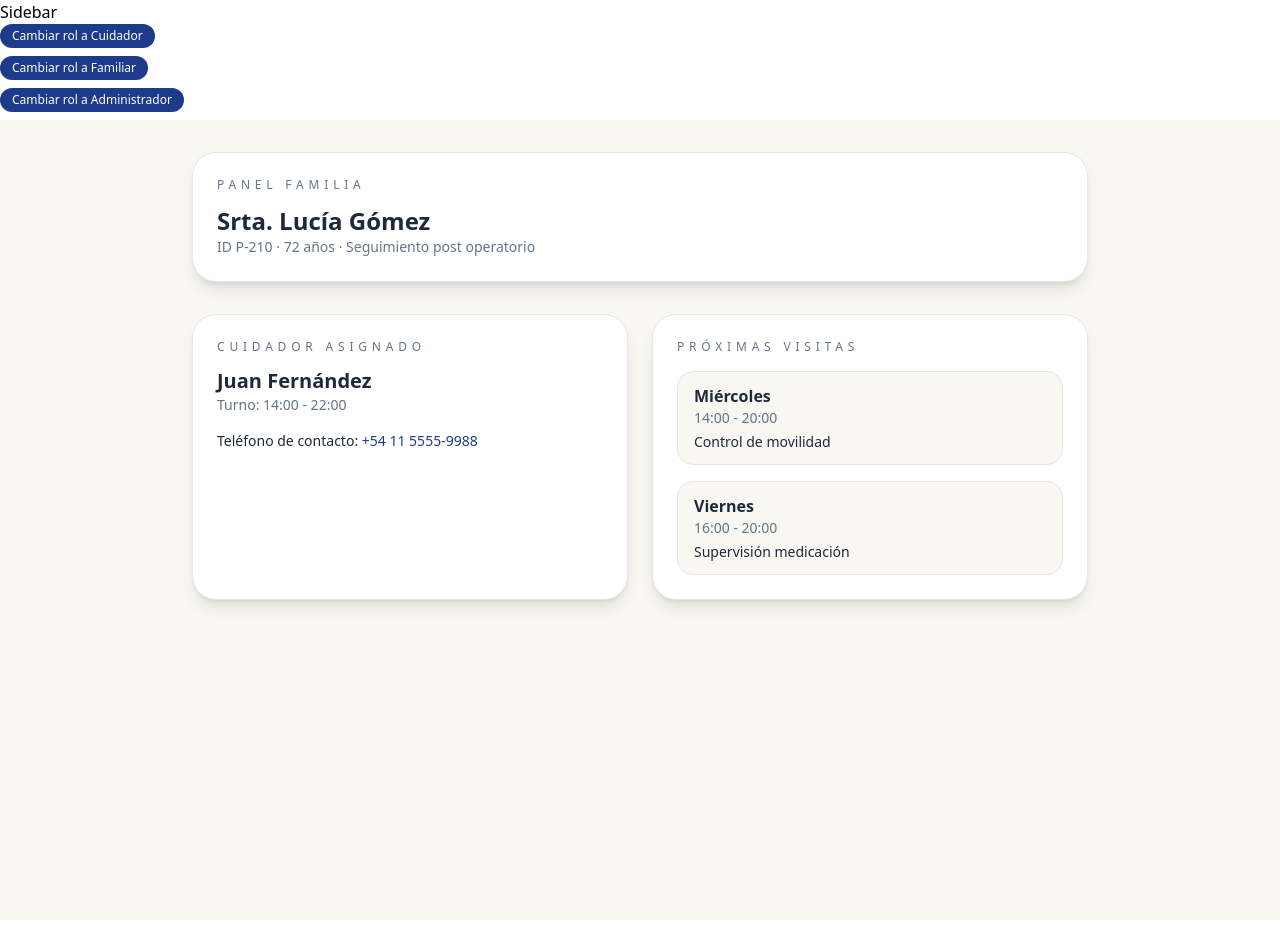
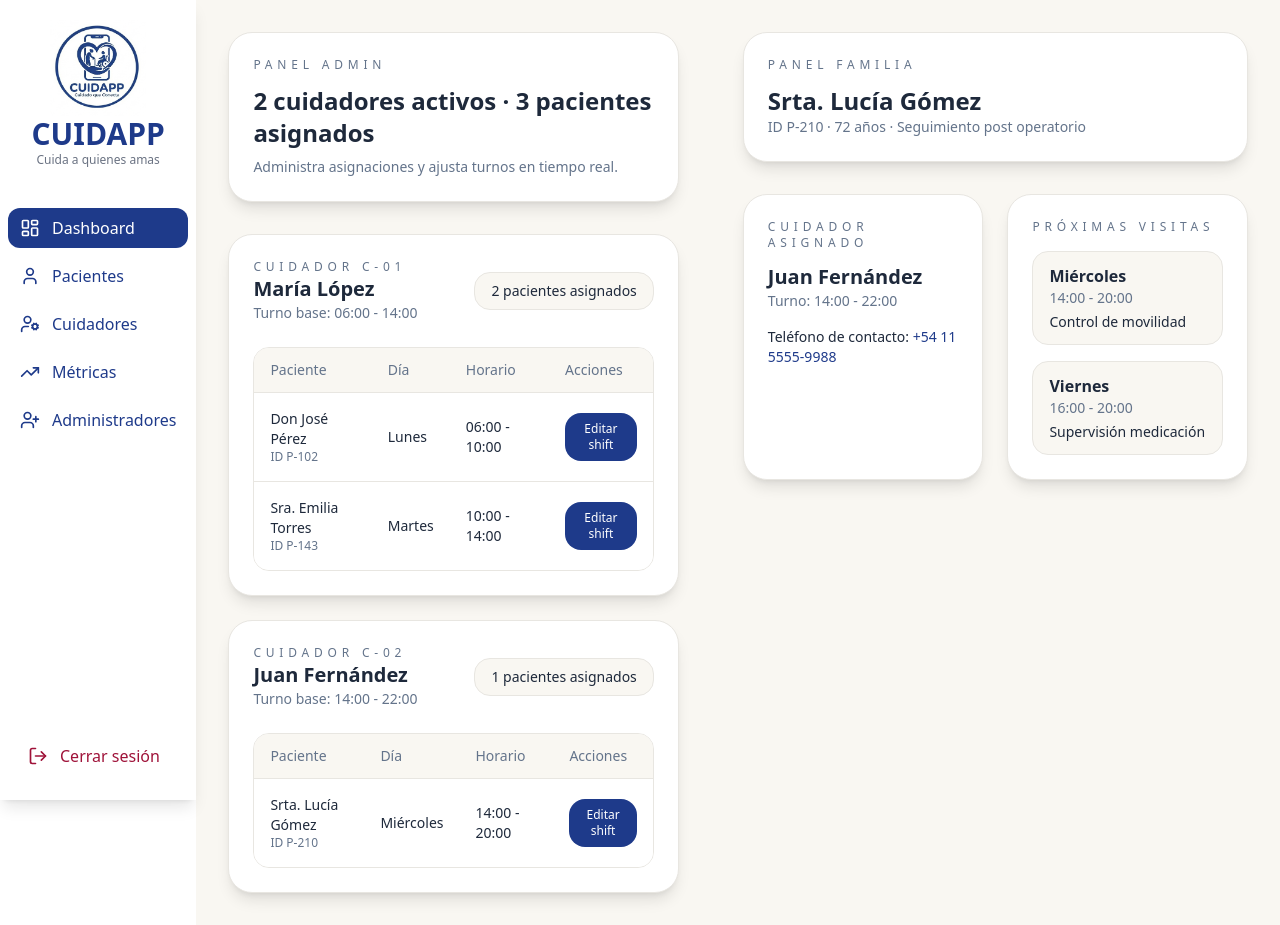
Before and after one commit to No-Country-simulation/S02-26-Equipo-29-Web-App-Development, a React app in the folder frontend/: page /dashboard in a window 1280 px wide. Built offline with nearby package versions, Linux system fonts and the light colour scheme; the HTML template or start-up script is replaced by a standard one.

Commit message:
Added sidebar

```diff
--- a/frontend/package.json
+++ b/frontend/package.json
@@ -12,6 +12,7 @@
   "dependencies": {
     "@tailwindcss/vite": "^4.1.18",
     "axios": "^1.13.4",
+    "lucide-react": "^0.563.0",
     "react": "^19.2.0",
     "react-dom": "^19.2.0",
     "react-hook-form": "^7.71.1",
--- /dev/null
+++ b/frontend/src/components/UI/DashboardLink.tsx
@@ -0,0 +1,32 @@
+import { Link } from "react-router-dom";
+import type { LucideIcon } from "lucide-react";
+
+interface DashboardLinkProps {
+  link: {
+    title: string;
+    href: string;
+    icon: LucideIcon;
+  };
+  isActive: boolean;
+}
+
+export function DashboardLink({ link, isActive }: DashboardLinkProps) {
+  return (
+    <Link
+      to={link.href}
+      className={`
+                    flex items-center gap-3 rounded-xl w-fit md:w-full px-3  py-2
+                    transition-colors
+                    ${
+                      isActive
+                        ? "bg-primary text-white"
+                        : "text-primary hover:bg-primary/10"
+                    }
+                  `}
+    >
+      <link.icon className="h-5 w-5 shrink-0" />
+
+      <span className="hidden md:inline whitespace-nowrap">{link.title}</span>
+    </Link>
+  );
+}
--- a/frontend/src/components/UI/input.tsx
+++ b/frontend/src/components/UI/input.tsx
@@ -12,7 +12,7 @@ export const InputLogin = forwardRef<HTMLInputElement, InputLoginProps>(
         {...rest}
       />
     );
-  }
+  },
 );
 
 InputLogin.displayName = "InputLogin";
@@ -28,7 +28,7 @@ export const InputSignUp = forwardRef<HTMLInputElement, InputSignUpProps>(
         {...rest}
       />
     );
-    }
+  },
 );
 
 InputSignUp.displayName = "InputSignUp";
--- a/frontend/src/components/dashboard/Dashboard.tsx
+++ b/frontend/src/components/dashboard/Dashboard.tsx
@@ -2,28 +2,27 @@ import { useState } from "react";
 import { Sidebar } from "../sidebar/Sidebar";
 
 export const MainDashboard = () => {
-
-const [userRole, setUserRole] = useState<"admin" | "caregiver" | "family">("family");
+  const [userRole, setUserRole] = useState<"admin" | "caregiver" | "family">(
+    "family",
+  );
 
   return (
-    <div>
+    <div className="flex">
       <Sidebar />
-      <button onClick={() => setUserRole("caregiver")} className="flex mb-2 left-4 rounded-full bg-[var(--color-primary)] px-3 py-1 text-xs font-medium text-white transition hover:bg-[var(--color-primary-hover)]">
-        Cambiar rol a Cuidador
-      </button>
-      <button onClick={() => setUserRole("family")} className="flex mb-2 left-16 rounded-full bg-[var(--color-primary)] px-3 py-1 text-xs font-medium text-white transition hover:bg-[var(--color-primary-hover)]">
-        Cambiar rol a Familiar
-      </button>
-      <button onClick={() => setUserRole("admin")} className="flex mb-2 left-24 rounded-full bg-[var(--color-primary)] px-3 py-1 text-xs font-medium text-white transition hover:bg-[var(--color-primary-hover)]">
-        Cambiar rol a Administrador
-      </button>
-        {userRole === "admin" ? <AdminDashboard /> : userRole === "caregiver" ? <CaregiverDashboard /> : <FamilyDashboard />}
+      <AdminDashboard />
+
+      {userRole === "admin" ? (
+        <AdminDashboard />
+      ) : userRole === "caregiver" ? (
+        <CaregiverDashboard />
+      ) : (
+        <FamilyDashboard />
+      )}
     </div>
   );
-}
+};
 
 export const CaregiverDashboard = () => {
-
   const caregiver = {
     name: "María López",
     role: "Cuidadora Senior",
@@ -65,13 +64,17 @@ export const CaregiverDashboard = () => {
           <div className="mt-4 flex flex-col gap-4 sm:flex-row sm:items-center sm:justify-between">
             <div>
               <h1 className="text-2xl font-semibold">{caregiver.name}</h1>
-              <p className="text-sm text-[var(--color-text-secondary)]">{caregiver.role}</p>
+              <p className="text-sm text-[var(--color-text-secondary)]">
+                {caregiver.role}
+              </p>
             </div>
             <div className="rounded-2xl bg-[var(--color-primary)]/10 px-5 py-3 text-sm text-[var(--color-primary)]">
               Turno asignado: {caregiver.shiftRange}
             </div>
           </div>
-          <p className="mt-2 text-sm text-[var(--color-text-secondary)]">{caregiver.email}</p>
+          <p className="mt-2 text-sm text-[var(--color-text-secondary)]">
+            {caregiver.email}
+          </p>
         </header>
 
         <section className="rounded-3xl border border-[var(--color-border)] bg-[var(--color-surface)] p-6 shadow-lg">
@@ -131,8 +134,18 @@ export const AdminDashboard = () => {
       name: "María López",
       shiftRange: "06:00 - 14:00",
       patients: [
-        { id: "P-102", name: "Don José Pérez", day: "Lunes", schedule: "06:00 - 10:00" },
-        { id: "P-143", name: "Sra. Emilia Torres", day: "Martes", schedule: "10:00 - 14:00" },
+        {
+          id: "P-102",
+          name: "Don José Pérez",
+          day: "Lunes",
+          schedule: "06:00 - 10:00",
+        },
+        {
+          id: "P-143",
+          name: "Sra. Emilia Torres",
+          day: "Martes",
+          schedule: "10:00 - 14:00",
+        },
       ],
     },
     {
@@ -140,22 +153,33 @@ export const AdminDashboard = () => {
       name: "Juan Fernández",
       shiftRange: "14:00 - 22:00",
       patients: [
-        { id: "P-210", name: "Srta. Lucía Gómez", day: "Miércoles", schedule: "14:00 - 20:00" },
+        {
+          id: "P-210",
+          name: "Srta. Lucía Gómez",
+          day: "Miércoles",
+          schedule: "14:00 - 20:00",
+        },
       ],
     },
   ];
 
   const handleEditShift = (caregiverId: string, patientId: string) => {
-    console.log(`Editar turno para cuidador ${caregiverId} y paciente ${patientId}`);
+    console.log(
+      `Editar turno para cuidador ${caregiverId} y paciente ${patientId}`,
+    );
   };
 
   return (
     <main className="min-h-screen bg-[var(--color-background)] p-8 text-[var(--color-text-primary)]">
       <section className="mx-auto max-w-6xl space-y-8">
         <header className="rounded-3xl border border-[var(--color-border)] bg-[var(--color-surface)] p-6 shadow-lg">
-          <p className="text-xs uppercase tracking-[0.4em] text-[var(--color-text-secondary)]">Panel admin</p>
+          <p className="text-xs uppercase tracking-[0.4em] text-[var(--color-text-secondary)]">
+            Panel admin
+          </p>
           <h1 className="mt-3 text-2xl font-semibold">
-            {caregivers.length} cuidadores activos · {caregivers.reduce((acc, c) => acc + c.patients.length, 0)} pacientes asignados
+            {caregivers.length} cuidadores activos ·{" "}
+            {caregivers.reduce((acc, c) => acc + c.patients.length, 0)}{" "}
+            pacientes asignados
           </h1>
           <p className="mt-2 text-sm text-[var(--color-text-secondary)]">
             Administra asignaciones y ajusta turnos en tiempo real.
@@ -174,7 +198,9 @@ export const AdminDashboard = () => {
                     Cuidador {caregiver.id}
                   </p>
                   <h2 className="text-xl font-semibold">{caregiver.name}</h2>
-                  <p className="text-sm text-[var(--color-text-secondary)]">Turno base: {caregiver.shiftRange}</p>
+                  <p className="text-sm text-[var(--color-text-secondary)]">
+                    Turno base: {caregiver.shiftRange}
+                  </p>
                 </div>
                 <span className="rounded-2xl border border-[var(--color-border)] bg-[var(--color-background)] px-4 py-2 text-sm">
                   {caregiver.patients.length} pacientes asignados
@@ -196,13 +222,17 @@ export const AdminDashboard = () => {
                       <tr key={patient.id} className="hover:bg-white/5">
                         <td className="px-4 py-4">
                           <p className="font-medium">{patient.name}</p>
-                          <p className="text-xs text-[var(--color-text-secondary)]">ID {patient.id}</p>
+                          <p className="text-xs text-[var(--color-text-secondary)]">
+                            ID {patient.id}
+                          </p>
                         </td>
                         <td className="px-4 py-4">{patient.day}</td>
                         <td className="px-4 py-4">{patient.schedule}</td>
                         <td className="px-4 py-4">
                           <button
-                            onClick={() => handleEditShift(caregiver.id, patient.id)}
+                            onClick={() =>
+                              handleEditShift(caregiver.id, patient.id)
+                            }
                             className="rounded-2xl bg-[var(--color-primary)] px-3 py-2 text-xs font-medium text-white transition hover:bg-[var(--color-primary-hover)]"
                           >
                             Editar shift
@@ -233,8 +263,16 @@ export const FamilyDashboard = () => {
       phone: "+54 11 5555-9988",
     },
     nextVisits: [
-      { day: "Miércoles", schedule: "14:00 - 20:00", focus: "Control de movilidad" },
-      { day: "Viernes", schedule: "16:00 - 20:00", focus: "Supervisión medicación" },
+      {
+        day: "Miércoles",
+        schedule: "14:00 - 20:00",
+        focus: "Control de movilidad",
+      },
+      {
+        day: "Viernes",
+        schedule: "16:00 - 20:00",
+        focus: "Supervisión medicación",
+      },
     ],
   };
 
@@ -256,13 +294,17 @@ export const FamilyDashboard = () => {
             <p className="text-xs uppercase tracking-[0.4em] text-[var(--color-text-secondary)]">
               Cuidador asignado
             </p>
-            <h2 className="mt-3 text-xl font-semibold">{patient.caregiver.name}</h2>
+            <h2 className="mt-3 text-xl font-semibold">
+              {patient.caregiver.name}
+            </h2>
             <p className="text-sm text-[var(--color-text-secondary)]">
               Turno: {patient.caregiver.shiftRange}
             </p>
             <p className="mt-4 text-sm">
               Teléfono de contacto:{" "}
-              <span className="font-medium text-[var(--color-primary)]">{patient.caregiver.phone}</span>
+              <span className="font-medium text-[var(--color-primary)]">
+                {patient.caregiver.phone}
+              </span>
             </p>
           </article>
 
@@ -272,9 +314,14 @@ export const FamilyDashboard = () => {
             </p>
             <ul className="mt-4 space-y-4 text-sm">
               {patient.nextVisits.map((visit) => (
-                <li key={`${visit.day}-${visit.schedule}`} className="rounded-2xl border border-[var(--color-border)] bg-[var(--color-background)] px-4 py-3">
+                <li
+                  key={`${visit.day}-${visit.schedule}`}
+                  className="rounded-2xl border border-[var(--color-border)] bg-[var(--color-background)] px-4 py-3"
+                >
                   <p className="text-base font-semibold">{visit.day}</p>
-                  <p className="text-[var(--color-text-secondary)]">{visit.schedule}</p>
+                  <p className="text-[var(--color-text-secondary)]">
+                    {visit.schedule}
+                  </p>
                   <p className="mt-1">{visit.focus}</p>
                 </li>
               ))}
--- a/frontend/src/components/index.ts
+++ b/frontend/src/components/index.ts
@@ -1 +1,3 @@
 export { Sidebar } from "./sidebar/Sidebar";
+export { MainDashboard } from "./dashboard/Dashboard";
+export { DashboardLink } from "./UI/DashboardLink";
--- a/frontend/src/components/sidebar/Sidebar.tsx
+++ b/frontend/src/components/sidebar/Sidebar.tsx
@@ -1,3 +1,72 @@
+import { useLocation } from "react-router-dom";
+import {
+  LayoutDashboardIcon,
+  UserIcon,
+  UserCogIcon,
+  UserPlusIcon,
+  TrendingUpIcon,
+  LogOutIcon,
+} from "lucide-react";
+import { DashboardLink } from "../UI/DashboardLink";
+
+const navLinks = [
+  { title: "Dashboard", href: "/dashboard", icon: LayoutDashboardIcon },
+  { title: "Pacientes", href: "/patients", icon: UserIcon },
+  { title: "Cuidadores", href: "/caregivers", icon: UserCogIcon },
+  { title: "Métricas", href: "/metrics", icon: TrendingUpIcon },
+  { title: "Administradores", href: "/admins", icon: UserPlusIcon },
+];
+
 export function Sidebar() {
-  return <div>Sidebar</div>;
+  const { pathname } = useLocation();
+
+  return (
+    <aside className="sticky top-0 h-screen bg-white shadow-lg w-[72px] md:w-[220px] transition-all duration-300">
+      {/* Header */}
+      <div className="p-4 md:p-5">
+        <div className="flex items-center justify-center gap-2">
+          <img
+            src="/logo.png"
+            alt="Logo Cuidapp"
+            className="min-w-16 min-h-16 w-16 h-16 md:w-24 md:h-24"
+          />
+        </div>
+        <div className="flex flex-col items-center justify-center">
+          <h1 className="hidden md:block text-3xl font-bold text-primary">
+            CUIDAPP
+          </h1>
+          <p className="hidden md:block text-xs text-gray-500">
+            Cuida a quienes amas
+          </p>
+        </div>
+      </div>
+
+      {/* Navigation */}
+      <nav>
+        <ul className="flex flex-col gap-2 px-2 mt-10 md:mt-5 ">
+          {navLinks.map((link) => {
+            const isActive = pathname === link.href;
+            return (
+              <li key={link.title}>
+                <DashboardLink link={link} isActive={isActive} />
+              </li>
+            );
+          })}
+        </ul>
+      </nav>
+
+      {/* Logout */}
+      <div className="absolute bottom-6 left-2 right-2 md:left-4 md:right-4 ">
+        <button
+          className="flex w-full items-center gap-3 rounded-xl px-3 py-2 cursor-pointer
+                     text-danger hover:bg-danger hover:text-white transition-colors"
+        >
+          <LogOutIcon className="h-5 w-5 shrink-0" />
+          <span className="hidden md:inline whitespace-nowrap">
+            Cerrar sesión
+          </span>
+        </button>
+      </div>
+    </aside>
+  );
 }
```
Also changed, not shown: frontend/src/index.css (+0 -21 lines), frontend/src/router/router.tsx (+5 -5 lines), frontend/public/logo.png (added), 1 other file (tests, documents, lock files or other folders). Lines whose indentation alone changed are shown as unchanged.
